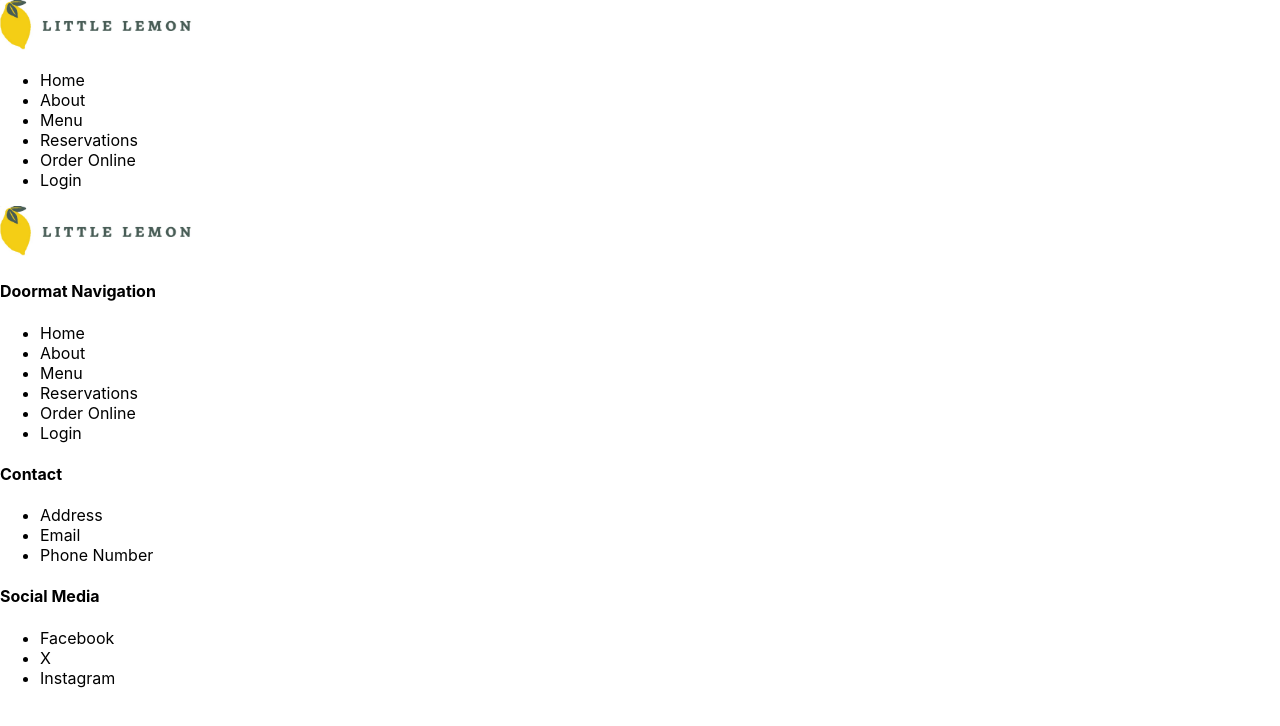
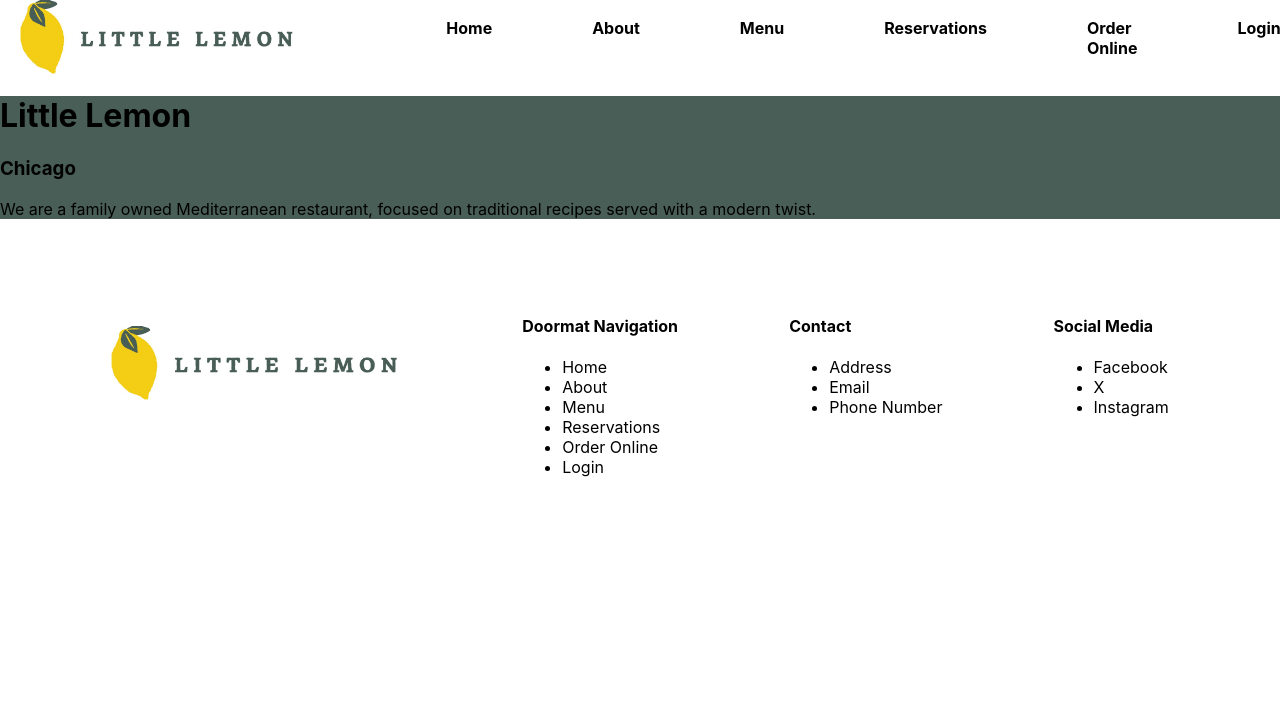
Before and after one commit to rohit-sabapathi/little-lemon, a React (Create React App) app: page / in a window 1280 px wide. Shown: the top 726 px of the page. Built offline with nearby package versions, Linux system fonts and the light colour scheme.

Commit message:
new commit

```diff
--- a/public/index.html
+++ b/public/index.html
@@ -11,7 +11,7 @@
     />
     <meta name="og:title" content="Little Lemon"/>
     <meta name="og:description" content="A restaurant where people eat food and go home."/>
-    <meta name="og:image" content="file:///D:/Coursera/course%208/assets/icons_assets/Logo%20.svg"
+    <meta name="og:image" content="file:///D:/Coursera/course%208/assets/icons_assets/Logo%20.svg">
     <link rel="apple-touch-icon" href="%PUBLIC_URL%/logo192.png" />
     <!--
       manifest.json provides metadata used when your web app is installed on a
--- a/src/App.css
+++ b/src/App.css
@@ -1,38 +1,35 @@
-.App {
-  text-align: center;
+
+.navigation{
+  display:flex;
+  align-items: center;
+  list-style: none;
+  font-weight: bold;
 }
 
-.App-logo {
-  height: 40vmin;
-  pointer-events: none;
+.navigation ul{
+  display: flex;
+  list-style-type: none;
 }
 
-@media (prefers-reduced-motion: no-preference) {
-  .App-logo {
-    animation: App-logo-spin infinite 20s linear;
-  }
+.navigation ul li{
+  margin-left: 100px;
 }
 
-.App-header {
-  background-color: #282c34;
-  min-height: 100vh;
-  display: flex;
-  flex-direction: column;
-  align-items: center;
-  justify-content: center;
-  font-size: calc(10px + 2vmin);
-  color: white;
+.navigation img{
+  margin-left: 20px;
 }
 
-.App-link {
-  color: #61dafb;
+.hero-section{
+  background-color: #495E57;
 }
 
-@keyframes App-logo-spin {
-  from {
-    transform: rotate(0deg);
-  }
-  to {
-    transform: rotate(360deg);
-  }
+.footer-nav {
+  display: flex;
+  align-items: center;
+  list-style-type: none;
+  justify-content: space-evenly;
 }
+
+.doormat-nav{
+  margin-top: 60px;
+}
--- a/src/App.js
+++ b/src/App.js
@@ -1,17 +1,15 @@
 import './App.css';
 import Header from "./components/Header";
-import Nav from "./components/Nav";
 import Main from "./components/Main";
 import Footer from "./components/Footer";
 
 function App() {
   return (
-    <>
+    <div className='App' >
       <Header/>
-      <Nav/>
       <Main/>
       <Footer/>
-    </>
+    </div>
   );
 }
 
--- a/src/components/Footer.js
+++ b/src/components/Footer.js
@@ -2,8 +2,9 @@ import React from "react";
 import logo from "./lemon.jpg"
 function Footer(){
     return(
-        <footer>
-            <img src={logo} width={200} height={50} alt="little lemon logo" />
+        <footer className="footer-nav">
+            <img src={logo} width={300} height={75} alt="little lemon logo" />
+            <div className="doormat-nav">
                 <h4>Doormat Navigation</h4>
                 <ul>
                     <li>Home</li>
@@ -13,18 +14,23 @@ function Footer(){
                     <li>Order Online</li>
                     <li>Login</li>
                 </ul>
+            </div>
+            <div className="contact">
                 <h4>Contact</h4>
                 <ul>
                     <li>Address</li>
                     <li>Email</li>
                     <li>Phone Number</li>
                 </ul>
+            </div>
+            <div className="social-media">
                 <h4>Social Media</h4>
                 <ul>
                     <li>Facebook</li>
                     <li>X</li>
                     <li>Instagram</li>
                 </ul>
+            </div>
         </footer>
     )
 }
--- a/src/components/Header.js
+++ b/src/components/Header.js
@@ -1,9 +1,19 @@
-import React from "react";
 import logo from "./lemon.jpg";
+
 function Header(){
     return(
-        <header>
-            <img src={logo} width={200} height={50} alt="little lemon logo" />
+        <header className="nav-bar" >
+            <nav className="navigation">
+                <img src={logo} width={300} height={75} alt="little lemon logo" />
+                <ul>
+                  <li>Home</li>
+                  <li>About</li>
+                  <li>Menu</li>
+                  <li>Reservations</li>
+                  <li>Order Online</li>
+                  <li>Login</li>
+              </ul>
+            </nav>
         </header>
     )
 }
--- /dev/null
+++ b/src/components/Hero.js
@@ -0,0 +1,13 @@
+import React from 'react'
+
+export default function Hero() {
+  return (
+    <div className='hero-section'>
+        <div className='hero-text' >
+            <h1>Little Lemon</h1>
+            <h3>Chicago</h3>
+            <p>We are a family owned Mediterranean restaurant, focused on traditional recipes served with a modern twist.</p>
+        </div>
+    </div>
+  )
+}
--- a/src/components/Main.js
+++ b/src/components/Main.js
@@ -1,9 +1,10 @@
 import React from "react";
+import Hero from "./Hero";
 
 function Main(){
     return(
         <main>
-
+            <Hero/>
         </main>
     )
 }
--- a/src/components/Nav.js
+++ /dev/null
@@ -1,18 +0,0 @@
-import React from "react";
-
-function Nav(){
-    return(
-        <nav>
-            <ul>
-                <li>Home</li>
-                <li>About</li>
-                <li>Menu</li>
-                <li>Reservations</li>
-                <li>Order Online</li>
-                <li>Login</li>
-            </ul>
-        </nav>
-    )
-}
-
-export default Nav;
```
Lines whose indentation alone changed are shown as unchanged.
